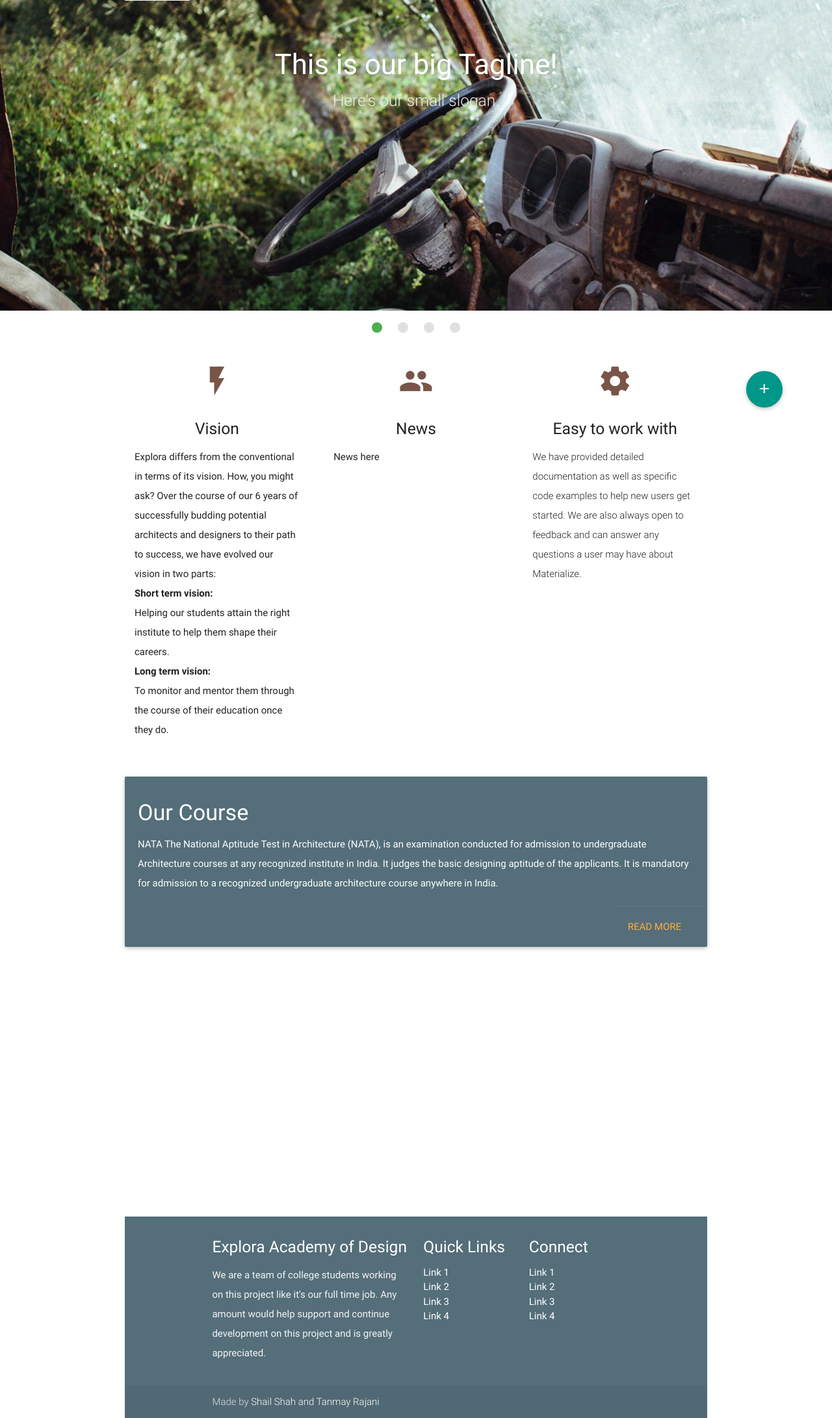
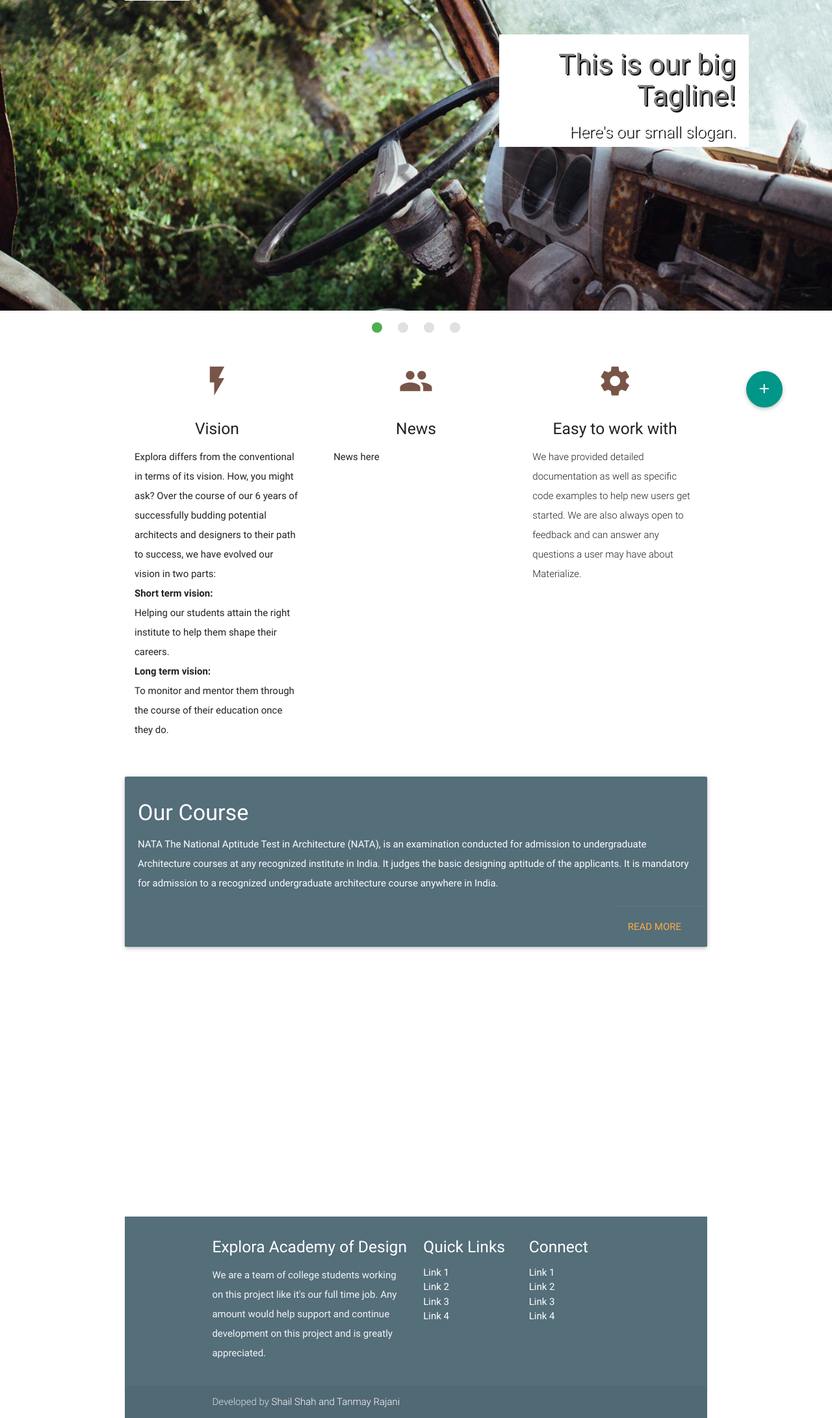
Before and after one commit to shailshah9/Explora.in, a PHP site: page / in a window 1280 px wide. Shown: the part 102-2284 px from the top of the page at 65% size. Run offline with PHP 8.4, Linux system fonts and the light colour scheme.

Commit message:
caption adjustment on slider

```diff
--- a/css/style.css
+++ b/css/style.css
@@ -30,6 +30,19 @@ p {
 
 .btn{
 	background-color:#707978;
+}
+
+.caption,.caption h3, .caption h5{
+  text-shadow: 2px 2px black;
+  background: #fff;
+  color: grey;
+}
+
+.slider .slides li .caption {
+  width: 30%;
+  padding-left: 20px;
+  padding-right: 20px;
+  left: 60%;
 }
 
 .add{
--- a/index.html
+++ b/index.html
@@ -9,6 +9,7 @@
   <link href="https://fonts.googleapis.com/icon?family=Material+Icons" rel="stylesheet">
   <link href="css/materialize.css" type="text/css" rel="stylesheet" media="screen,projection"/>
   <link href="css/style.css" type="text/css" rel="stylesheet" media="screen,projection"/>
+  <link rel="icon" href="media/logo.png">
 </head>
 <body>
   <ul id='dropdown1' class='dropdown-content'>
@@ -47,15 +48,15 @@
     <ul class="slides">
       <li>
         <img src="media/background2.jpg">
-        <div class="caption center-align">
+        <div class="caption right-align">
           <h3>This is our big Tagline!</h3>
           <h5 class="light grey-text text-lighten-3">Here's our small slogan.</h5>
         </div>
       </li>
       <li>
         <img src="media/background1.jpg">
-        <div class="caption left-align">
-          <h3>Left Aligned Caption</h3>
+        <div class="caption right-align">
+          <h3>Right Aligned Caption</h3>
           <h5 class="light grey-text text-lighten-3">Here's our small slogan.</h5>
         </div>
       </li>
@@ -68,7 +69,7 @@
       </li>
       <li>
         <img src="media/background3.jpg">
-        <div class="caption center-align">
+        <div class="caption right-align">
           <h3>This is our big Tagline!</h3>
           <h5 class="light grey-text text-lighten-3">Here's our small slogan.</h5>
         </div>
@@ -219,7 +220,7 @@ To monitor and mentor them through the course of their education once they do.</
     </div>
     <div class="footer-copyright">
       <div class="container">
-      Made by <a class="white-text text-lighten-3" href="#">Shail Shah and Tanmay Rajani</a>
+      Developed by <a class="white-text text-lighten-3" href="#">Shail Shah and Tanmay Rajani</a>
       </div>
     </div>
   </footer>
```
